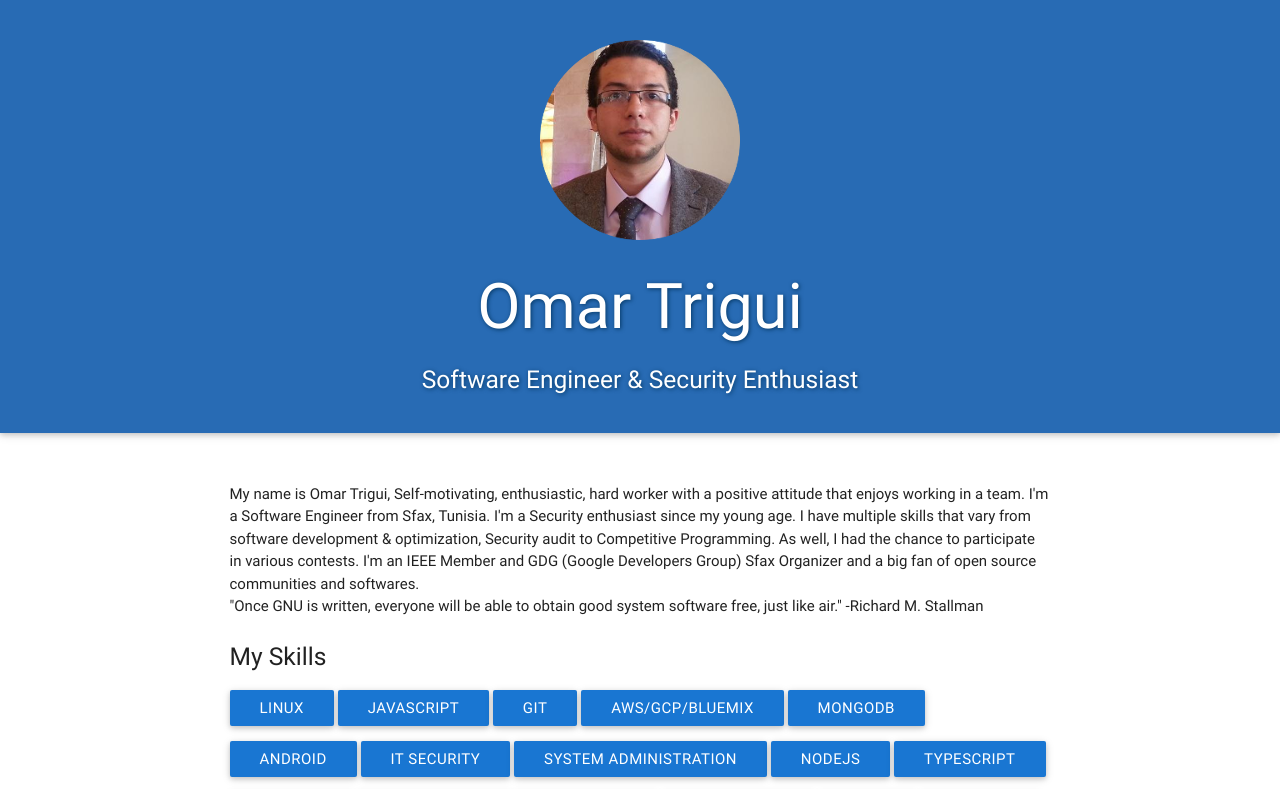
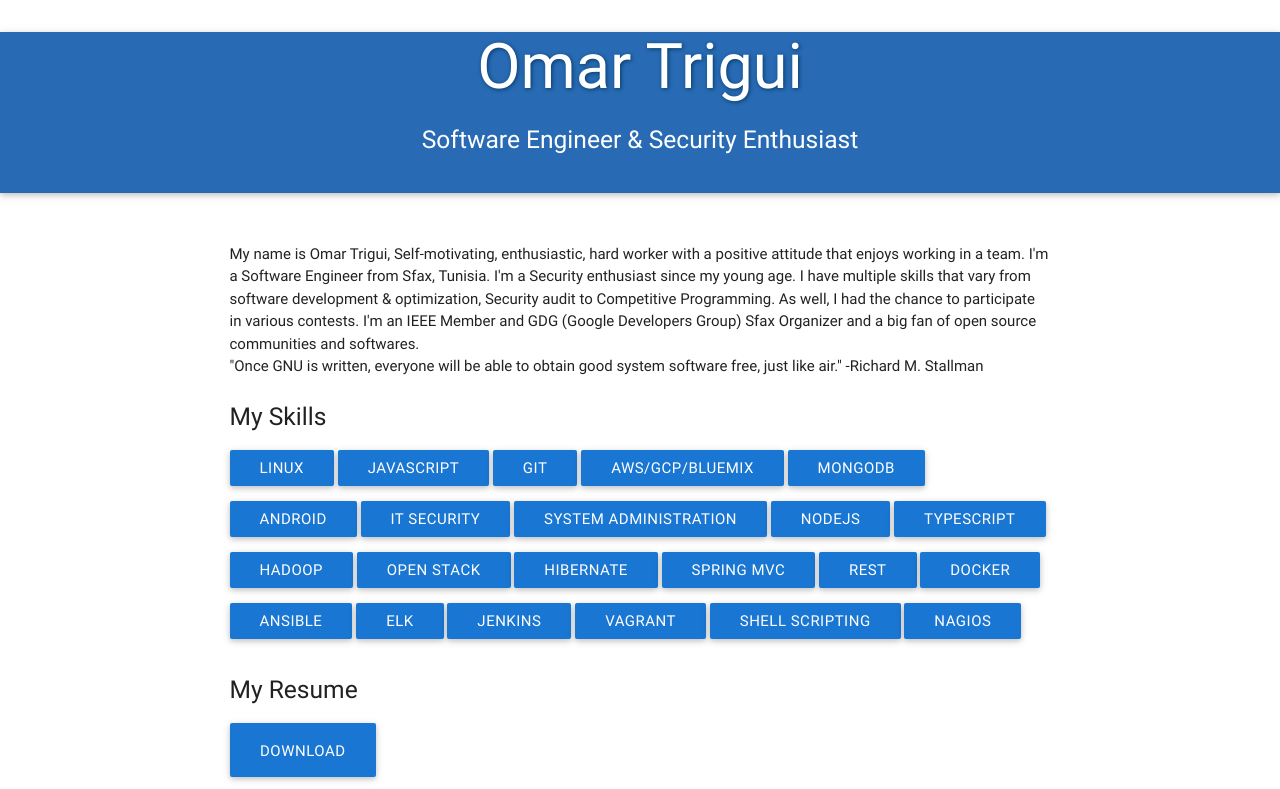
Before and after one commit to OmarTrigui/OmarTrigui.github.io, a plain HTML site: page index.html in a window 1280 px wide. Shown: the top 789 px of the page. Drawn offline with nearby package versions, Linux system fonts and the light colour scheme.

Commit message:
Update index.html

```diff
--- a/index.html
+++ b/index.html
@@ -20,7 +20,7 @@
 <body>
 
 	<div id="sub-header" class="dark-primary-color z-depth-1">
-		<img src="images/omar.png" class="photo-large" alt="photo" />
+<!-- 		<img src="images/omar.png" class="photo-large" alt="photo" /> -->
 		<h1 class="header center white-text">Omar Trigui</h1>
 		<div class="row center">
 			<h5 class="header col s12 white-text">Software Engineer & Security Enthusiast</h5>
```
